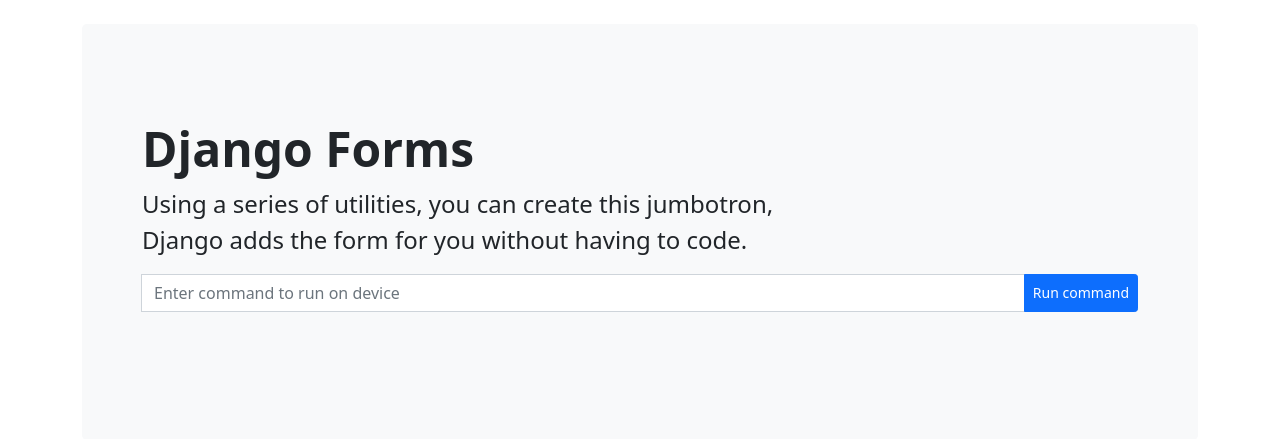
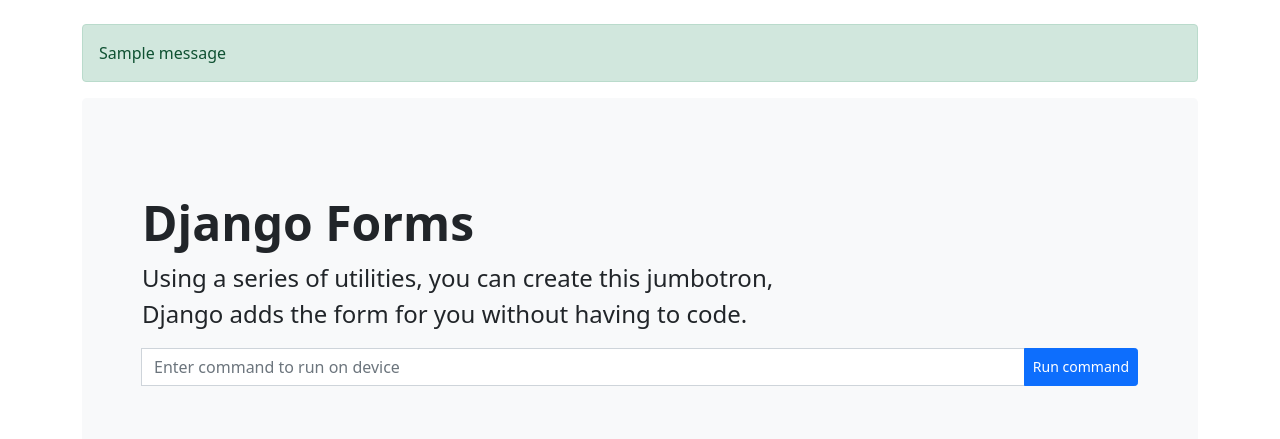
Before and after one commit to tisurai/django-networkautomation, a Django app: page / in a window 1280 px wide. Shown: the part 77-516 px from the top of the page. Run offline with Django 3.2, Linux system fonts and the light colour scheme; tables that the repository leaves empty hold one stand-in row (values such as "Sample post"); one stand-in notice (Sample message) is shown.

Commit message:
Add django messages

```diff
--- a/webconfigapp/templates/index.html
+++ b/webconfigapp/templates/index.html
@@ -1,5 +1,21 @@
 {% extends 'base.html' %}
 {% block content %}
+{% if messages %}
+  {% for message in messages %}
+    {% if message.level == DEFAULT_MESSAGE_LEVELS.ERROR %}
+      <div class="alert alert-danger" role="alert"> {{ message }}</div>
+    {% endif %}
+    {% if message.level == DEFAULT_MESSAGE_LEVELS.SUCCESS %}
+      <div class="alert alert-success" role="alert"> {{ message }}</div>
+    {% endif %}
+    {% if message.level == DEFAULT_MESSAGE_LEVELS.WARNING %}
+      <div class="alert alert-warning" role="alert"> {{ message }}</div>
+    {% endif %}
+    {% if message.level == DEFAULT_MESSAGE_LEVELS.INFO %}
+      <div class="alert alert-primary" role="alert"> {{ message }}</div>
+    {% endif %}
+  {% endfor %}
+{% endif%}
 <div class="p-5 mb-4 bg-light rounded-3">
     <div class="container-fluid py-5">
       <h1 class="display-5 fw-bold">Django Forms</h1>
--- a/webconfigapp/views.py
+++ b/webconfigapp/views.py
@@ -1,6 +1,7 @@
 import json
 import os
 from netmiko import ConnectHandler
+from django.contrib import messages
 from django.shortcuts import render
 from django.http import JsonResponse
 from webconfigapp.forms import ShowCommandForm
@@ -28,10 +29,11 @@
             )
             template = ENV.get_template('cisco.j2')
             jinja_output = template.render(link=json.dumps(output))
+            messages.success(request, 'Command sent successfully!')
 
             context = {
                 'form': form,
-                'data': output
+                'data': json.dumps(output)
             }
 
             return render(request, 'index.html', context)
```
